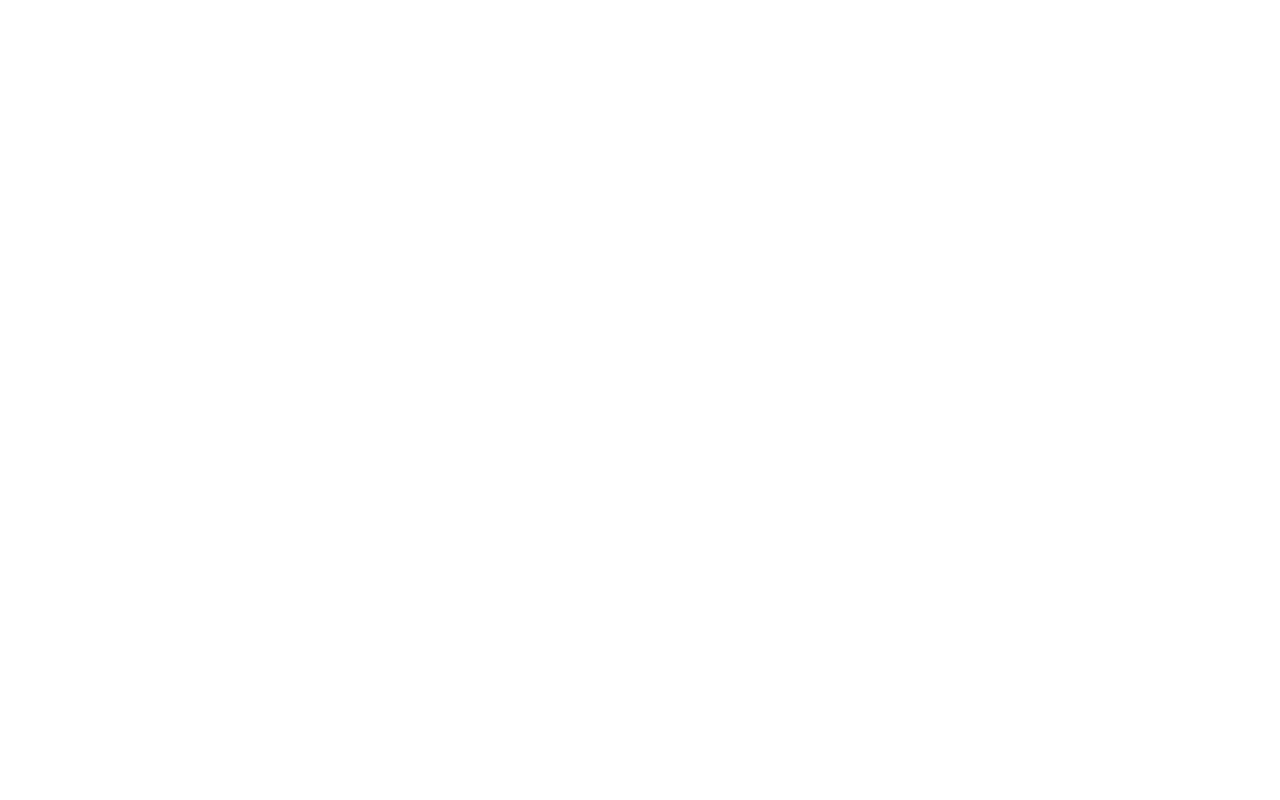
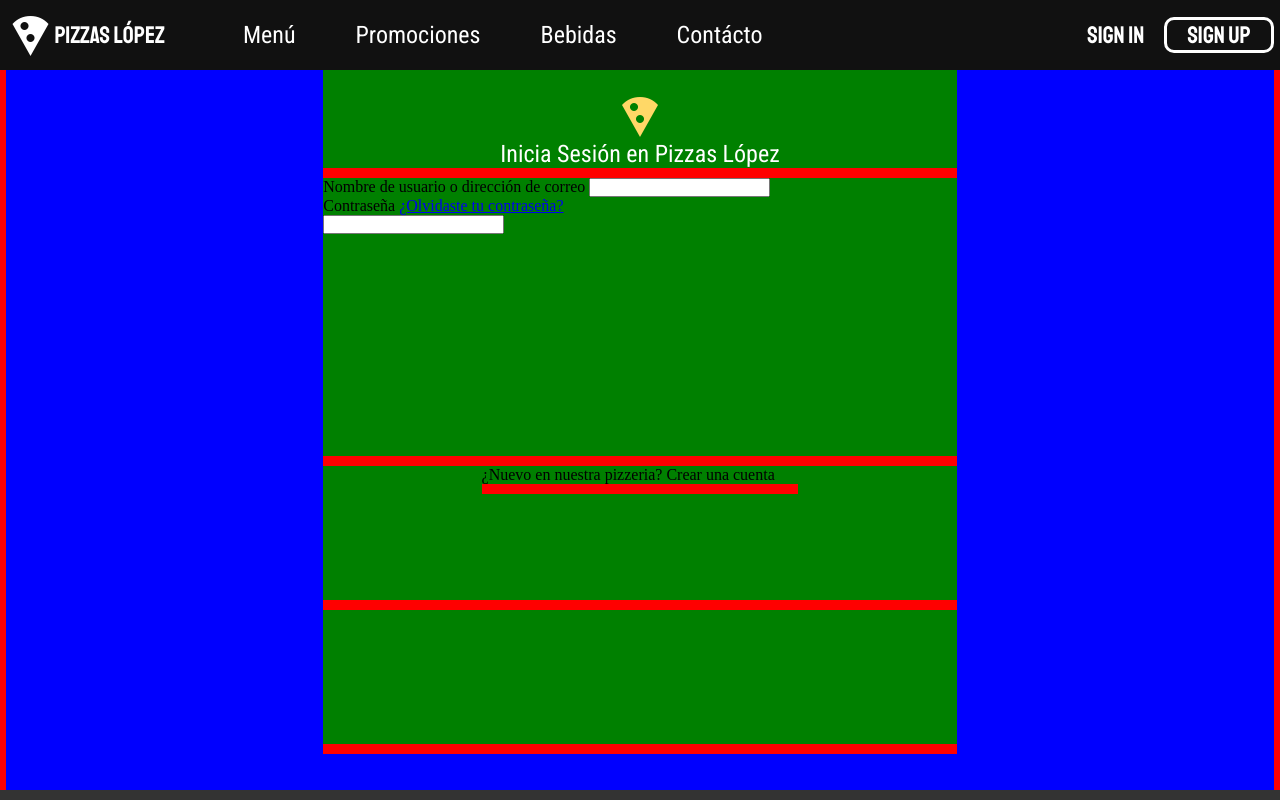
Before and after one commit to LF236/PizzasLopez, a plain HTML site: page HTML/login.html in a window 1280 px wide. Drawn offline with Linux system fonts and the light colour scheme; files whose address does not match are found by name.

Commit message:
Se crea la maqueta para el diseño del login, ahora solo queda crear los estilos

```diff
--- a/CSS/login.scss
+++ b/CSS/login.scss
@@ -0,0 +1,54 @@
+@import url('https://fonts.googleapis.com/css2?family=Staatliches&display=swap');
+@import url('https://fonts.googleapis.com/css2?family=Roboto+Condensed&display=swap');
+//Declaración de Variables SASS
+$headerHeigh: 70px;
+$firstFont: 'Staatliches', cursive;
+$secondFont: 'Roboto Condensed', sans-serif;
+
+.login {
+    //Setting
+    width: 100%;
+    height: 90vh;
+    //Desing
+    background: red;
+    .content-global {
+        margin: auto;
+        background: blue;
+
+        div[class^="login-"] {
+            width: 50%;
+            margin: auto;
+            background: green;
+            border-bottom: 10px solid red;
+        }
+
+        .login-top {
+            //Setting
+            height: 15%;
+            display: flex;
+            flex-direction: column;
+            justify-content: flex-end;
+            align-items: center;
+            //Desing
+            color: #fff;
+            font-size: 1.5em;
+            font-family: $secondFont;
+            span {
+                font-size: 2em;
+                color: #ffd867;
+            }
+        }
+
+        .login-middle {
+            height: 40%;
+        }
+
+        .login-need-account {
+            height: 20%;
+        }
+
+        .login-bottom {
+            height: 20%;
+        }
+    }
+}
--- a/CSS/style.scss
+++ b/CSS/style.scss
@@ -13,6 +13,7 @@ $secondFont: 'Roboto Condensed', sans-serif;
 
 body {
     background-color: #333;
+    min-height: 100vh;
 }
 
 .content-global {
--- a/HTML/login.html
+++ b/HTML/login.html
@@ -0,0 +1,73 @@
+<!DOCTYPE html>
+<html lang="es">
+<head>
+    <meta charset="UTF-8">
+    <meta name="viewport" content="width=device-width, initial-scale=1.0">
+    <title>Login</title>
+    <link rel="stylesheet" href="../CSS/style.css">
+    <link rel="stylesheet" href="../CSS/login.css">
+    <link rel="stylesheet" href="../ICONS/style.css">
+</head>
+<body>
+    <!-- Diseño del header -->
+    <header>
+        <div class="content-global">
+            <div class="header-left">
+                <span class="icon icon-local_pizza"></span>
+                <span>Pizzas López</span>
+                <ul class="menu">
+                    <li class="menu-item"><a href="#" class="icon icon-notebook-text"></a><a href="#">Menú</a></li>
+                    <li class="menu-item"><a href="#" class="icon icon-banknote"></a><a href="#">Promociones</a></li>
+                    <li class="menu-item"><a href="#" class="icon icon-glass"></a><a href="#">Bebidas</a></li>
+                    <li class="menu-item"><a href="#" class="icon icon-emoji_people"></a><a href="#">Contácto</a></li>
+                </ul>
+            </div>
+            <div class="header-right">
+                <div class="log">
+                    <span>Sign In</span>
+                    <span><p>Sign Up</p></span>
+                </div>
+            </div>
+        </div>
+    </header>
+
+    <!-- Diseño del login -->
+    <div class="login">
+        <div class="content-global">
+            <!-- Parte superior, logo, nombre -->
+            <div class="login-top">
+                <span class="icon icon-local_pizza"></span>
+                <p>Inicia Sesión en Pizzas López</p>
+            </div>
+
+            <div class="login-middle">
+                <!-- Fomulario -->
+                <form action="">
+                    <div class="form-top">
+                        <label for="email">Nombre de usuario o dirección de correo</label>
+                        <input type="email" name="" id="email">
+                    </div>
+                    <div class="form-bottom">
+                        <div class="form-bottom-labels">
+                            <label for="password">Contraseña</label>
+                            <a href="#">¿Olvidaste tu contraseña?</a>
+                        </div>
+                        <input type="password" name="" id="password">
+                    </div>
+                </form>
+            </div>
+
+            <div class="login-need-account">
+                <div class="login-need-account-content">
+                    <span>¿Nuevo en nuestra pizzeria? Crear una cuenta</span>
+                </div>
+            </div>
+
+            <div class="login-bottom">
+
+            </div>
+        </div>
+    </div>
+
+</body>
+</html>
```
Also changed, not shown: CSS/login.css, CSS/style.css, 2 other files.
